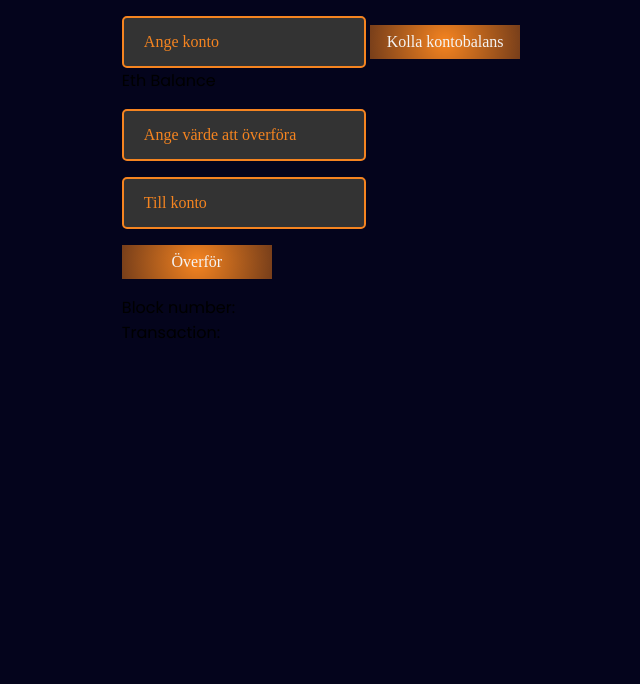
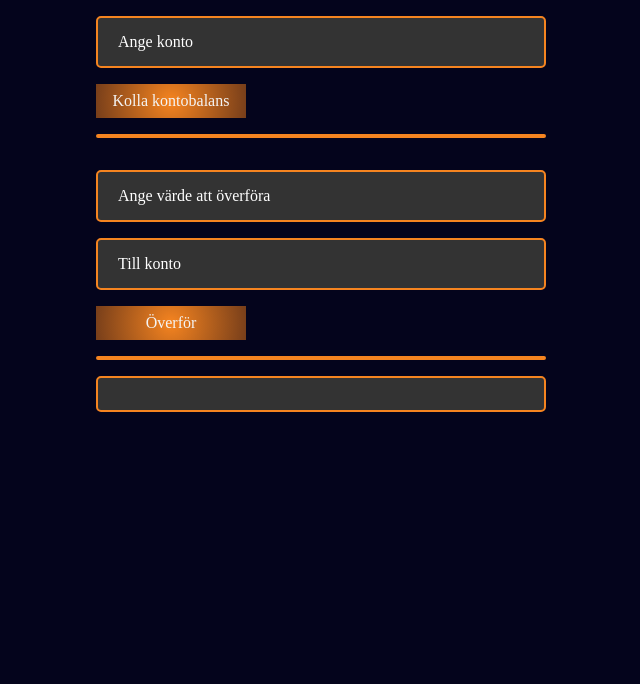
Before and after one commit to VonAdamo/Block-Explorer, a website: page index.html in a window 1280 px wide. Shown: the part 116-800 px from the top of the page, without its empty margins (319-959 px from the left). Drawn offline with Linux system fonts and the light colour scheme; a web font is replaced by a local one.

Commit message:
added style

```diff
--- a/app.css
+++ b/app.css
@@ -9,11 +9,10 @@
 }
 
 body {
-  font-family: 'Poppins', sans-serif;
+  font-family: "Kode Mono";
+  color: #fff;
   font-size: 1rem;
 }
-
-
 
 .top-bar {
   display: flex;
@@ -41,16 +40,17 @@ body {
   padding: 1rem 2rem;
 }
 
-.transactions-container > div {
+.balance {
   display: flex;
-  justify-content: space-between;
+  justify-content: center;
+  margin-top: 1em;
+  width: 450px;
+  background-color: #333;
+  border-radius: 5px;
+  border: 2px solid rgb(245, 132, 32);
 }
 
-.transactions-container span {
-  color: #4646f8;
-}
 .form-control {
-  position: relative;
   margin-bottom: 1rem;
 }
 
@@ -61,17 +61,45 @@ input {
   outline: none;
   background: #333;
   border-radius: 5px;
-  color: rgb(245, 132, 32);;
+  color: #fff;
   border: 2px solid rgb(245, 132, 32);
   font-size: 1em;
-  transition: 0.4s cubic-bezier(0.05, 0.81, 0, 0.93);
+  width: 450px;
+  }
+#amount {
+  margin-top: 1em;
 }
 
 ::placeholder {
-  color: rgb(245, 132, 32);;
+  color: #fff;
 }
 
-.btn {
+#blockNumber {
+  display: flex;
+  justify-content: center;
+  margin-top: 1em;
+  width: 450px;
+  background-color: #333;
+  border-radius: 5px;
+  border: 2px solid rgb(245, 132, 32);
+}
+
+#trx {
+  display: flex;
+  margin-top: 1em;
+  padding: 1em;
+  width: 450px;
+  background-color: #333;
+  border-radius: 5px;
+  border: 2px solid rgb(245, 132, 32);
+  overflow: auto;
+  font-size: 1em;
+}
+
+button {
+  margin-top: 1em;
+  display: flex;
+  justify-content: center;
   font-family: "Kode Mono";
   border: 0;
   background: #333;
--- a/app.js
+++ b/app.js
@@ -17,7 +17,7 @@ async function checkBalance() {
     const balance = await ethereum.request({method: "eth_getBalance", params: [accountInput.value, "latest"] })
     // Convert to number
     const parsedBalanced = parseInt(balance) / Math.pow(10, 18);
-    displayBalance.innerText = parsedBalanced;
+    displayBalance.innerText = parsedBalanced + " Ether";
   } else {
     console.log('No ethereum');
   }
@@ -47,12 +47,12 @@ async function sendFunds() {
     // Display transaction parameters
     displayTrx.innerText = `
     Transaction Parameters:
-    \nFrom: ${params[0].from}
-    \nTo: ${params[0].to}
-    \nValue: ${valueInput.value} ETH
-    \nGas: ${21000}
-    \nGas Price: ${2500000} Wei
-    \nTransaction Hash: ${txHash}
+    \nFrom:\n ${params[0].from}
+    \nTo:\n ${params[0].to}
+    \nValue:\n ${valueInput.value} ETH
+    \nGas:\n ${21000}
+    \nGas Price:\n ${2500000} Wei
+    \nTransaction Hash:\n ${txHash}
     `;
 
   } catch (error) {
@@ -61,14 +61,14 @@ async function sendFunds() {
   }
 }
 
-/* window.addEventListener('load', async () => {
+window.addEventListener('load', async () => {
   await displayBlock();
-}); */
+});
 
 async function displayBlock() {
   const blockHex = await ethereum.request({ method: "eth_blockNumber", params: [] });
   const blockNumber = parseInt(blockHex, 16);
-  displayBlockNumber.innerText = blockNumber;
+  displayBlockNumber.innerText = ("Most recent Block number: " + blockNumber);
 };
 
 checkBalanceButton.addEventListener('click', checkBalance);
--- a/index.html
+++ b/index.html
@@ -19,7 +19,7 @@
   <body>
     <header class="top-bar">
       <h1>Block Meta</h1>
-      <img src="" alt="">
+      <img src="./assets/MetaMask_Fox.svg.png" alt="MetaMask Logo, a fox face" width="100px">
     </header>
     <main>
       <div class="container">
@@ -30,15 +30,11 @@
               name="accountNumber"
               id="accountNumber"
               placeholder="Ange konto" />
-              <span></span>
             <button
               id="checkBalance"
               class="btn btn-primary">
               Kolla kontobalans
             </button>
-            <div>
-              <span>Eth Balance</span>
-            </div>
             <div
               id="balance"
               class="balance"></div>
@@ -64,14 +60,14 @@
               Överför
             </button>
           </div>
-          <div>
-              <span>Block number:</span>
+          <div class="blockNumber">
+              <div id="blockNumber"></div>
+          </div>
+
+          <div >
+              <div id="trx" class="trx"></div>
             </div>
-          <div id="blockNumber"></div>
-          <div>
-              <span>Transaction:</span>
-            </div>
-          <div id="trx"></div>
+
         </section>
       </div>
     </main>
```
